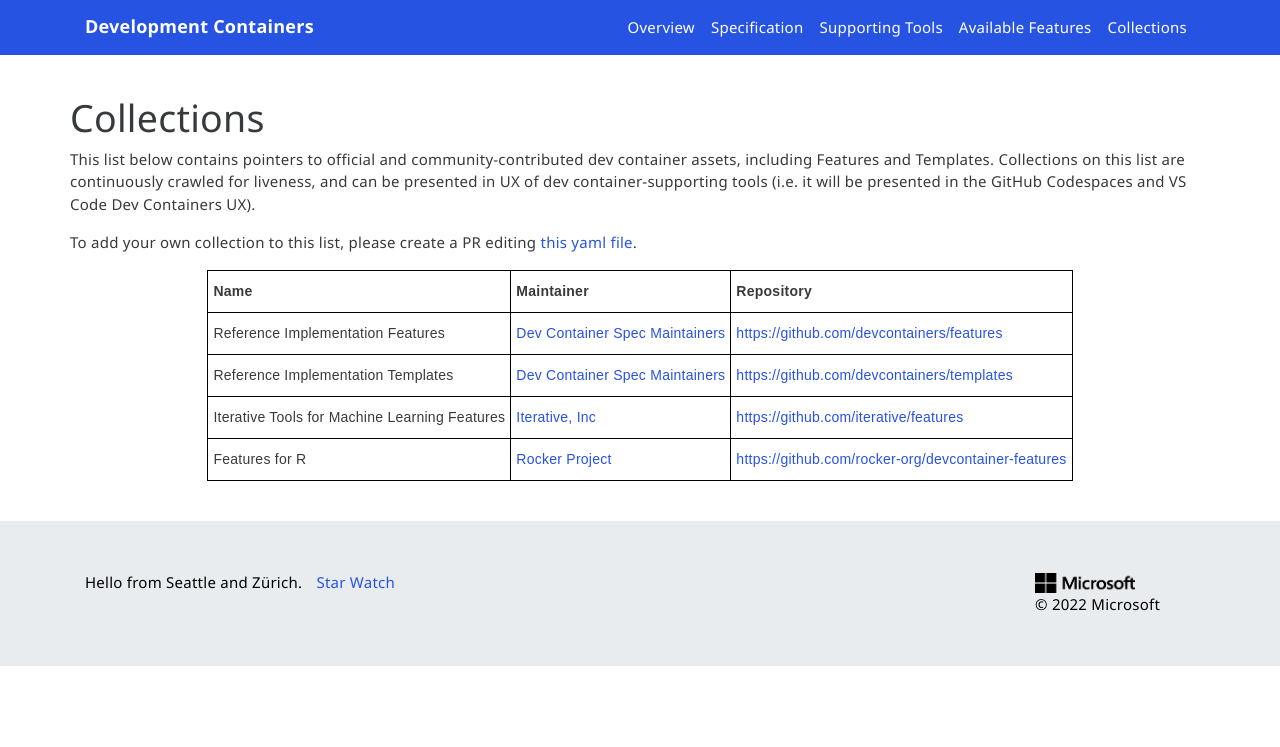
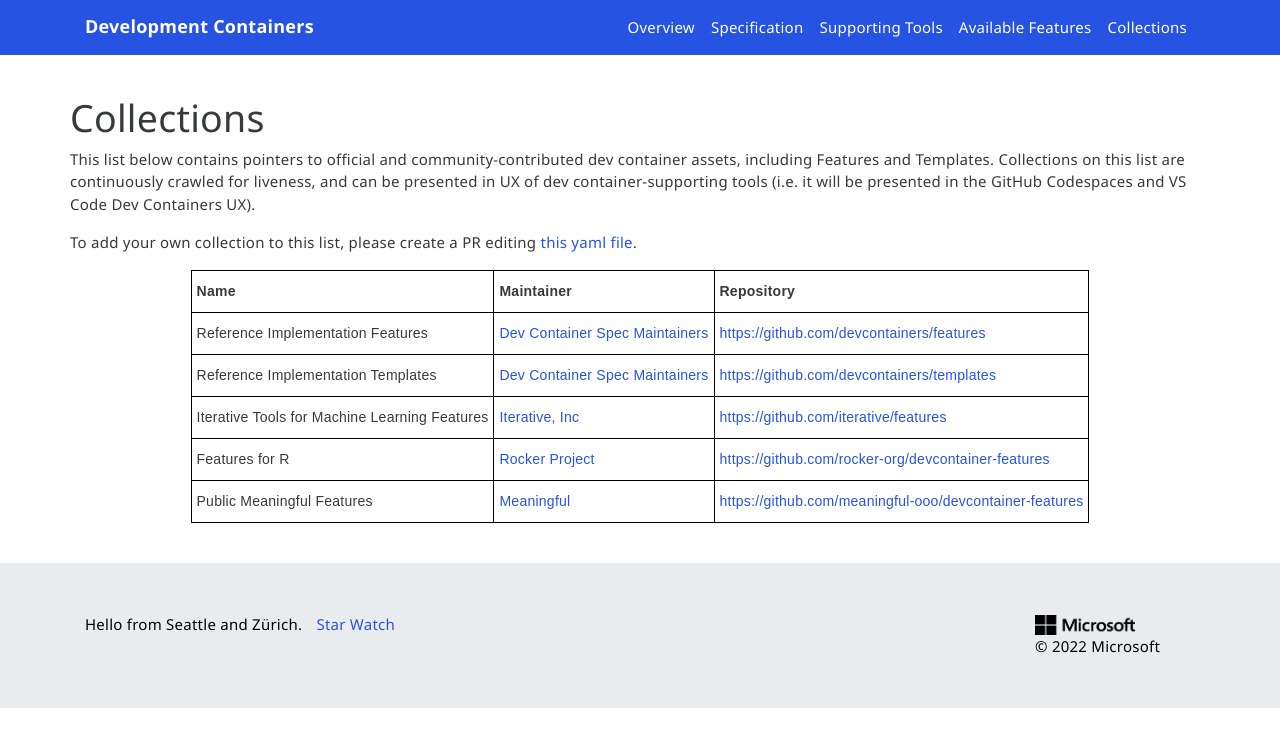
Before and after one commit to devcontainers/devcontainers.github.io, a Jekyll site: the page built from collections.html, in a window 1280 px wide. Shown: the top 747 px of the page. Built offline with Jekyll 4.4.1, drawn with Linux system fonts in a browser that asks for light colours; nearby versions of some CDN libraries; comment, search, counter and statistics services are not loaded.

Commit message:
Add public Meaningful features in collection index

```diff
--- a/_data/collection-index.yml
+++ b/_data/collection-index.yml
@@ -18,3 +18,8 @@
   contact: https://github.com/rocker-org/devcontainer-features/issues
   repository: https://github.com/rocker-org/devcontainer-features
   ociReference: ghcr.io/rocker-org/devcontainer-features
+- name: Public Meaningful Features
+  maintainer: Meaningful
+  contact: https://github.com/meaningful-ooo/devcontainer-features/issues
+  repository: https://github.com/meaningful-ooo/devcontainer-features
+  ociReference: ghcr.io/meaningful-ooo/devcontainer-features
```
